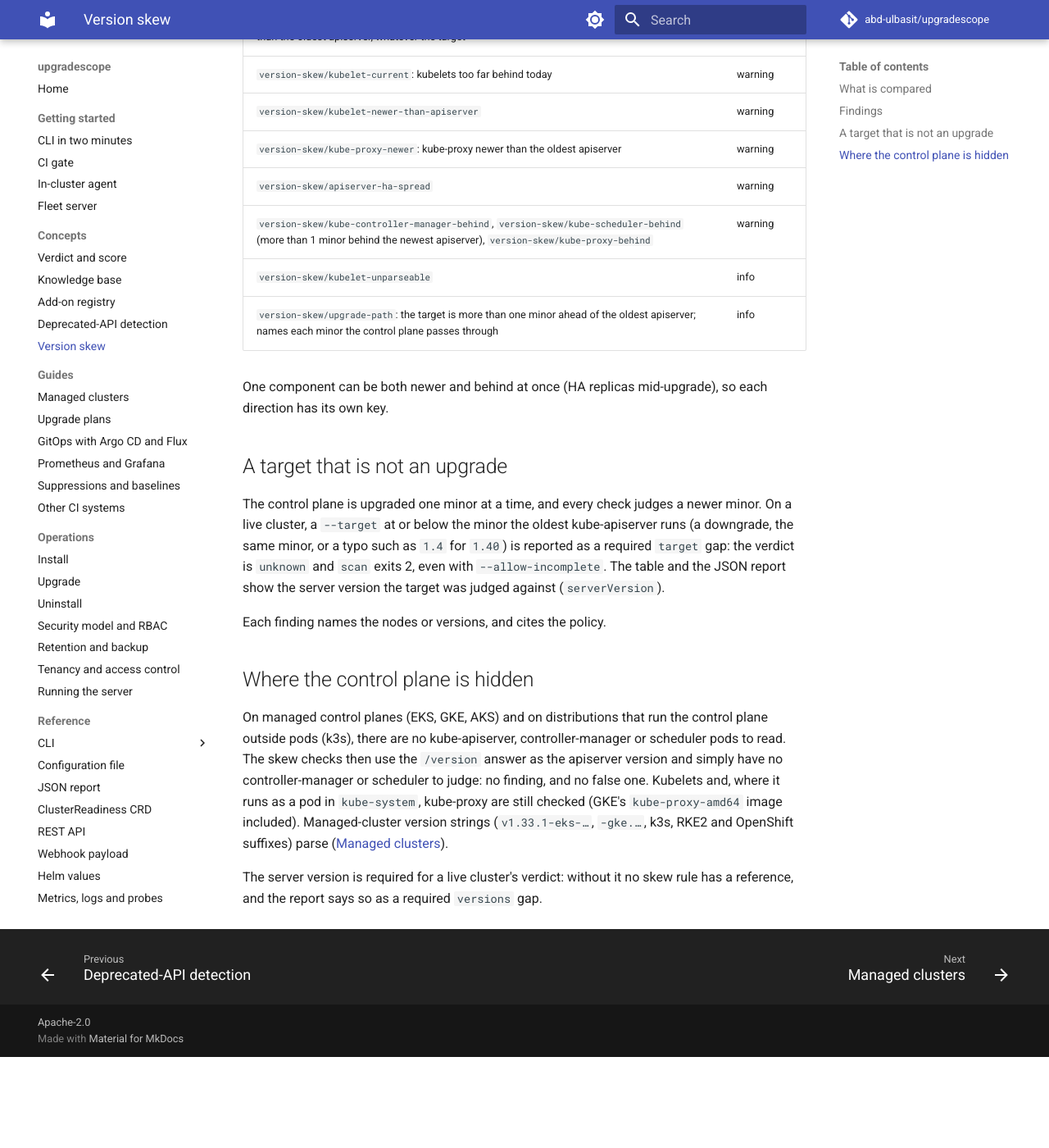
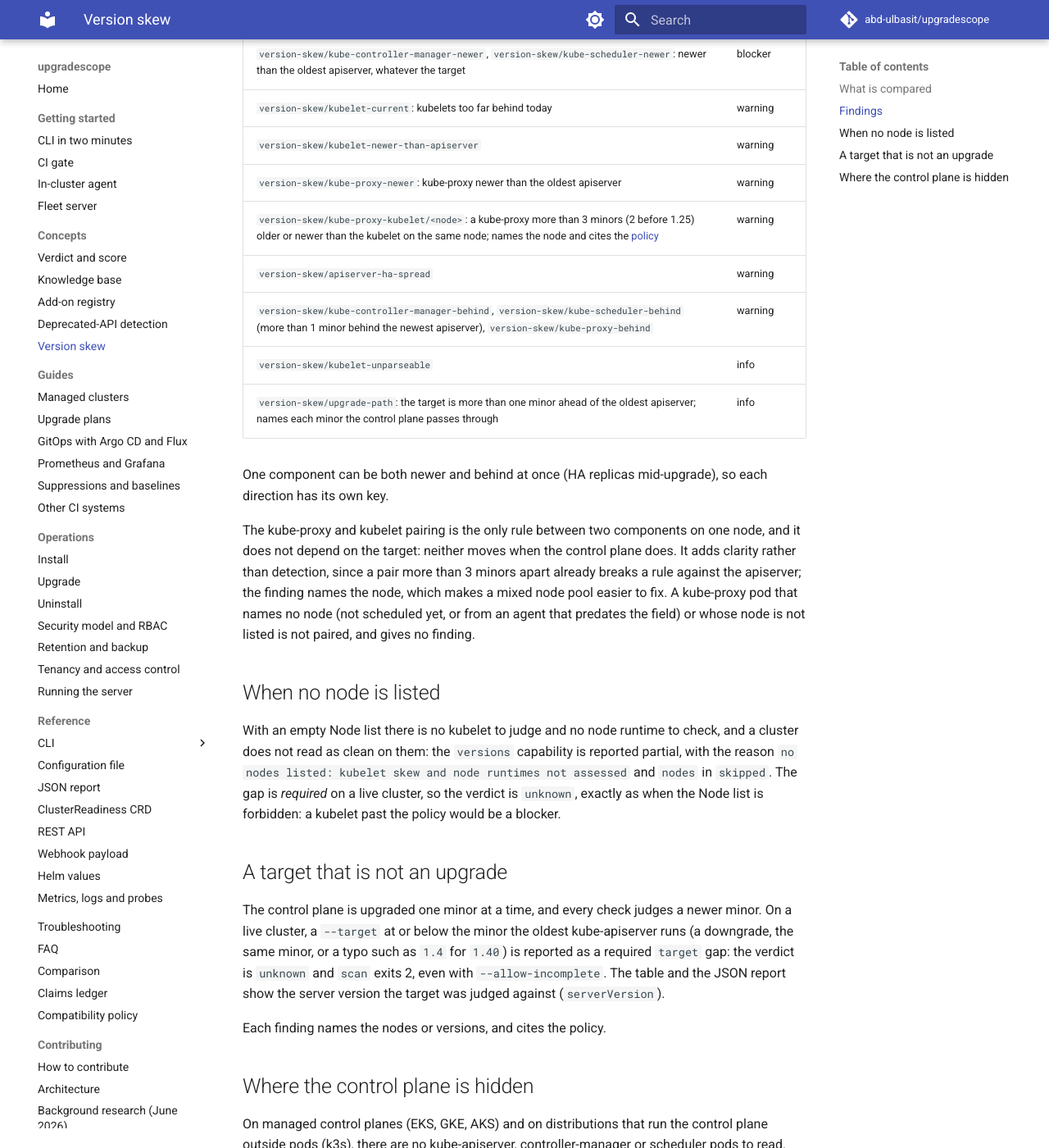
Before and after one commit to abd-ulbasit/upgradescope, an MkDocs documentation site: the page built from docs/concepts/version-skew.md, in a window 1280 px wide and 1400 px high, scrolled down 1787 px. Shown: the whole window at 82% size. Built offline with MkDocs 1.6.1 and Material for MkDocs 9.7.7, drawn with Linux system fonts in a browser that asks for light colours; comment, search, counter and statistics services are not loaded; before the commit the page ends 3076 px from its top, so only the background shows below that; some of the changed text lies outside the part shown.

Commit message:
docs: kube-proxy/kubelet pairing finding and the no-nodes versions gap
The version-skew page lists the new finding and the empty Node list as a
required partial gap; the verdict page, the architecture inventory
sketch and the claims ledger (SK-06, SK-07) follow.

Fixes #148

Co-Authored-By: Claude Fable 5 <noreply@anthropic.com>

```diff
--- a/docs/concepts/version-skew.md
+++ b/docs/concepts/version-skew.md
@@ -13,7 +13,7 @@ once the control plane runs the target.
 | kube-apiserver | `/version`, plus `kube-apiserver` pods in `kube-system` when the control plane runs as pods | HA replicas within 1 minor of each other |
 | kubelet | each node's `status.nodeInfo.kubeletVersion` | not newer than the oldest apiserver; at most 3 minors behind the newest (2 for kubelets older than 1.25) |
 | kube-controller-manager, kube-scheduler | `kube-system` pod image tags | not newer than the oldest apiserver; at most 1 minor behind the newest |
-| kube-proxy | `kube-system` pod image tags | not newer than the oldest apiserver; at most 3 minors behind (2 before 1.25) |
+| kube-proxy | `kube-system` pod image tags, one per node (`spec.nodeName`) | not newer than the oldest apiserver; at most 3 minors behind (2 before 1.25); within 3 minors (2 before 1.25), older or newer, of the kubelet on the same node |
 
 A component pod is one labelled `component=<name>` or `k8s-app=<name>`
 (the kube-proxy DaemonSet, kOps and Talos static pods), or one named
@@ -65,6 +65,7 @@ appear only in apiserver audit logs, which upgradescope does not read.
 | `version-skew/kubelet-current`: kubelets too far behind today | warning |
 | `version-skew/kubelet-newer-than-apiserver` | warning |
 | `version-skew/kube-proxy-newer`: kube-proxy newer than the oldest apiserver | warning |
+| `version-skew/kube-proxy-kubelet/<node>`: a kube-proxy more than 3 minors (2 before 1.25) older or newer than the kubelet on the same node; names the node and cites the [policy](https://kubernetes.io/releases/version-skew-policy/#kube-proxy) | warning |
 | `version-skew/apiserver-ha-spread` | warning |
 | `version-skew/kube-controller-manager-behind`, `version-skew/kube-scheduler-behind` (more than 1 minor behind the newest apiserver), `version-skew/kube-proxy-behind` | warning |
 | `version-skew/kubelet-unparseable` | info |
@@ -72,6 +73,24 @@ appear only in apiserver audit logs, which upgradescope does not read.
 
 One component can be both newer and behind at once (HA replicas
 mid-upgrade), so each direction has its own key.
+
+The kube-proxy and kubelet pairing is the only rule between two components
+on one node, and it does not depend on the target: neither moves when the
+control plane does. It adds clarity rather than detection, since a pair
+more than 3 minors apart already breaks a rule against the apiserver; the
+finding names the node, which makes a mixed node pool easier to fix. A
+kube-proxy pod that names no node (not scheduled yet, or from an agent
+that predates the field) or whose node is not listed is not paired, and
+gives no finding.
+
+## When no node is listed
+
+With an empty Node list there is no kubelet to judge and no node runtime
+to check, and a cluster does not read as clean on them: the `versions`
+capability is reported partial, with the reason `no nodes listed: kubelet
+skew and node runtimes not assessed` and `nodes` in `skipped`. The gap is
+*required* on a live cluster, so the verdict is `unknown`, exactly as when
+the Node list is forbidden: a kubelet past the policy would be a blocker.
 
 ## A target that is not an upgrade
 
```
Also changed, not shown: docs/architecture.md (+2 -2 lines), docs/claims.md (+3 -1 lines), docs/concepts/verdict-and-score.md (+3 -1 lines).
